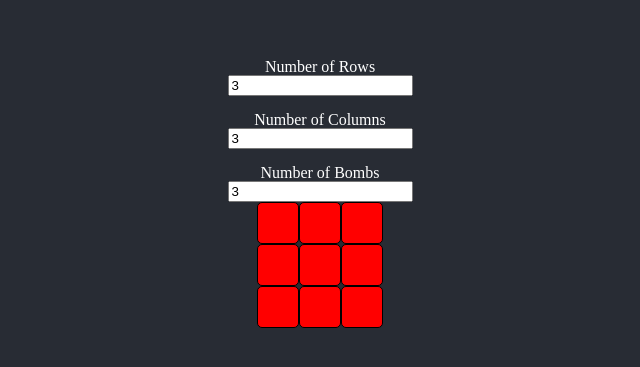
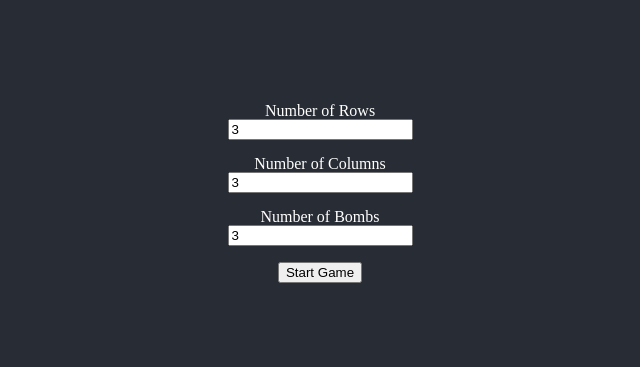
Before and after one commit to vancy-pants/minesweeper, a React (Create React App) app: page / in a window 1280 px wide. Shown: the part 207-574 px from the top of the page, without its empty margins (320-960 px from the left). Built offline with nearby package versions, Linux system fonts and the light colour scheme.

Commit message:
WIP Add start game functionality

```diff
--- a/src/App.tsx
+++ b/src/App.tsx
@@ -1,12 +1,27 @@
+import { useState } from "react";
 import Setup from "./components/Setup";
 import PlayArea from "./components/PlayArea";
 import "./App.css";
 
 function App() {
+  const [showSetup, setShowSetup] = useState(true);
+
+  const handleStartGame = (
+    numberOfRows: string,
+    numberOfColumns: string,
+    numberOfBombs: string
+  ) => {
+    console.log("numberOfRows :>> ", numberOfRows);
+    console.log("numberOfColumns :>> ", numberOfColumns);
+    console.log("numberOfBombs :>> ", numberOfBombs);
+
+    setShowSetup(false);
+  };
+
   return (
     <div className="App">
-      <Setup />
-      <PlayArea />
+      {showSetup && <Setup onStartGame={handleStartGame} />}
+      {!showSetup && <PlayArea />}
     </div>
   );
 }
--- a/src/components/Setup/index.tsx
+++ b/src/components/Setup/index.tsx
@@ -1,7 +1,15 @@
 import { useState } from "react";
 import "./styles.css";
 
-export default function Setup() {
+interface SetupProps {
+  onStartGame: (
+    numberOfRows: string,
+    numberOfColumns: string,
+    numberOfBombs: string
+  ) => void;
+}
+
+export default function Setup({ onStartGame }: SetupProps) {
   const [numberOfRows, setNumberOfRows] = useState("3");
   const [numberOfColumns, setNumberOfColumns] = useState("3");
   const [numberOfBombs, setNumberOfBombs] = useState("3");
@@ -38,6 +46,16 @@ export default function Setup() {
           onChange={(e) => setNumberOfBombs(e.target.value)}
         />
       </div>
+
+      <br />
+
+      <button
+        onClick={() =>
+          onStartGame(numberOfRows, numberOfColumns, numberOfBombs)
+        }
+      >
+        Start Game
+      </button>
     </div>
   );
 }
```
